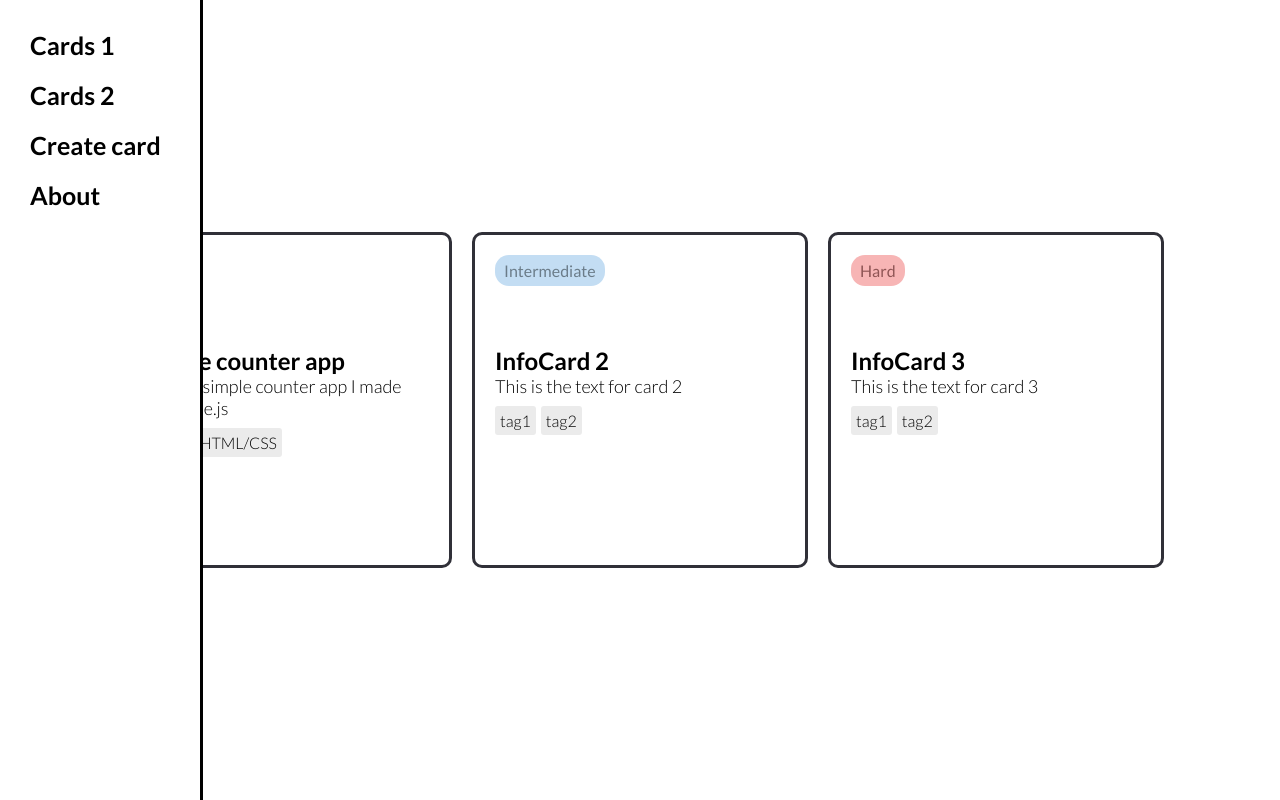
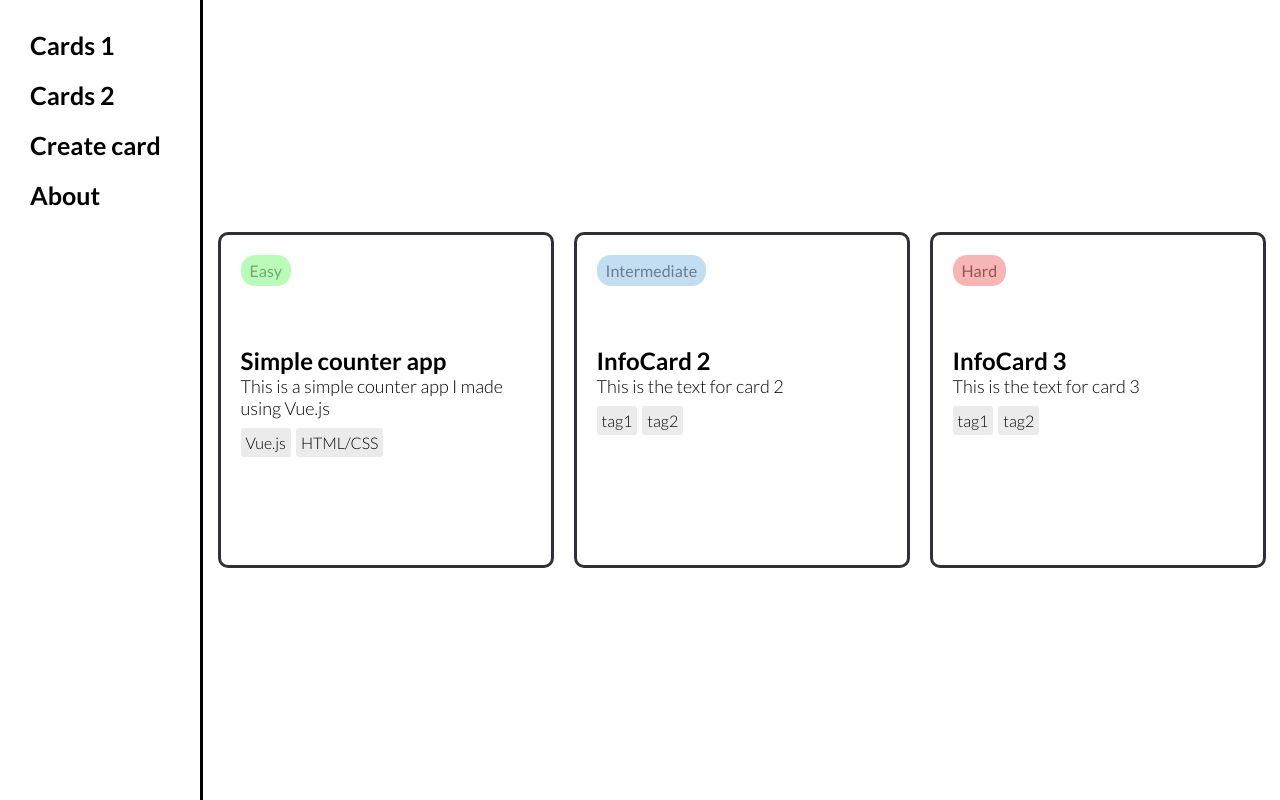
Before and after one commit to TiesHogenboom/vue-cards, a Vue app: page / in a window 1280 px wide. Built offline with nearby package versions, Linux system fonts and the light colour scheme.

Commit message:
small flexbox additions to cards

```diff
--- a/src/components/CardList.vue
+++ b/src/components/CardList.vue
@@ -38,5 +38,6 @@ export default {
     justify-content: center;
     flex-direction: row;
     align-items: center;
+    flex-wrap: wrap;
 }
 </style>
--- a/src/components/InfoCard.vue
+++ b/src/components/InfoCard.vue
@@ -29,13 +29,13 @@ export default {
 .info-card {
   border: solid 3px rgb(48, 48, 56);
   border-radius: 10px;
-  width: 330px;
+  min-width: 330px;
+  max-width: 330px;
   height: 330px;
   display: flex;
   flex-direction: column;
   margin: 10px;
   transition: 0.2s;
-
 }
 
 .info-card:hover {
--- a/src/components/WebNavbar.vue
+++ b/src/components/WebNavbar.vue
@@ -21,8 +21,8 @@
   border-right: 3px solid black;
   width: 200px;
   height: 100vh;
-  position: absolute;
   background: white;
+  min-width: 200px;
 }
 
 .list {
```
